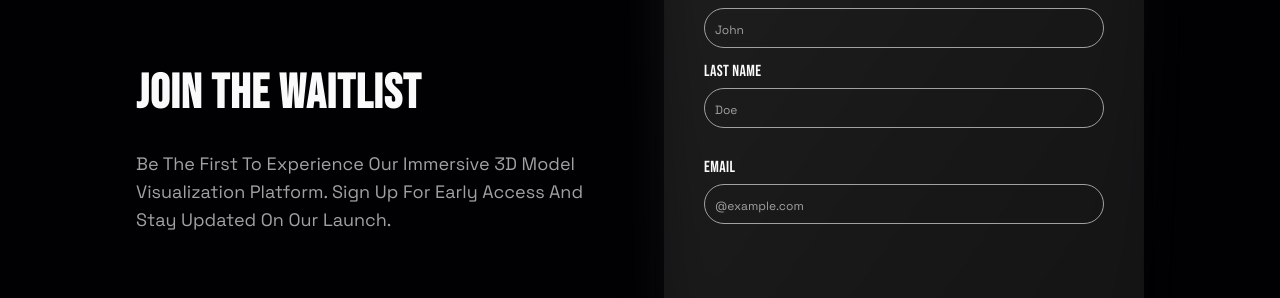
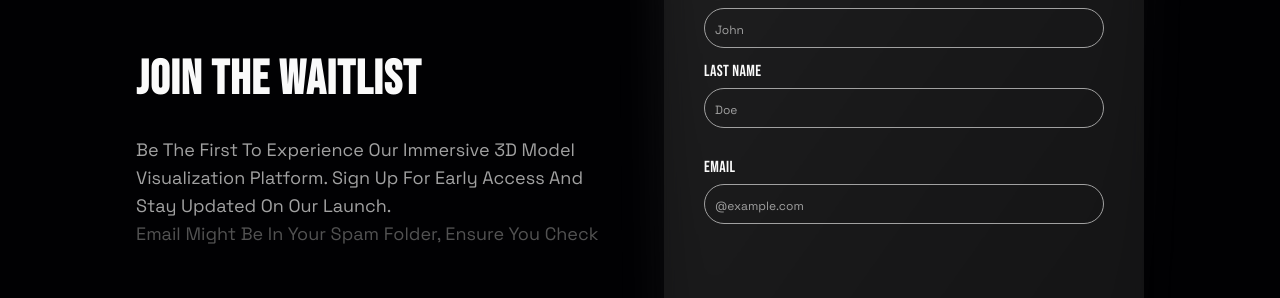
Before and after one commit to 3ill/polar-bear-studios, a React (Vite) app: page / in a window 1280 px wide. Shown: the part 1080-1378 px from the top of the page. Built offline with nearby package versions, Linux system fonts and the light colour scheme; no server answers; a web font is replaced by a local one; what tailwindcss-motion would draw is missing.

Commit message:
chore(waitlist,jsx): updated

```diff
--- a/src/sections/waitlist.jsx
+++ b/src/sections/waitlist.jsx
@@ -114,7 +114,11 @@ const WaitList = () => {
             className="font-grotesk text-sm text-neutral-400 capitalize md:text-lg"
           >
             Be the first to experience our immersive 3D model visualization
-            platform. Sign up for early access and stay updated on our launch.
+            platform. Sign up for early access and stay updated on our launch.{" "}
+            <br />
+            <span className="text-neutral-600">
+              Email might be in your spam folder, ensure you check
+            </span>
           </motion.p>
         </motion.div>
 
```
